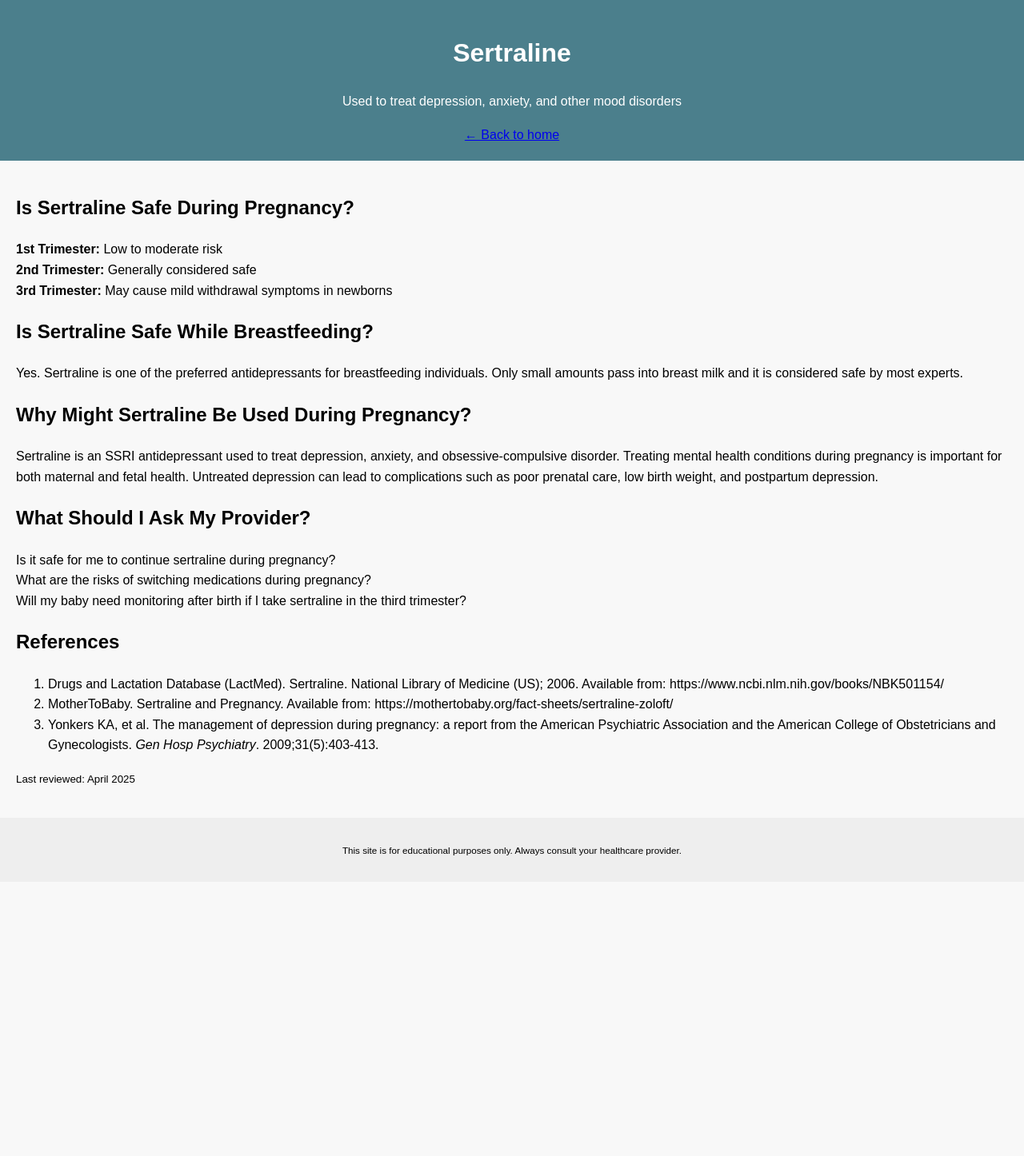
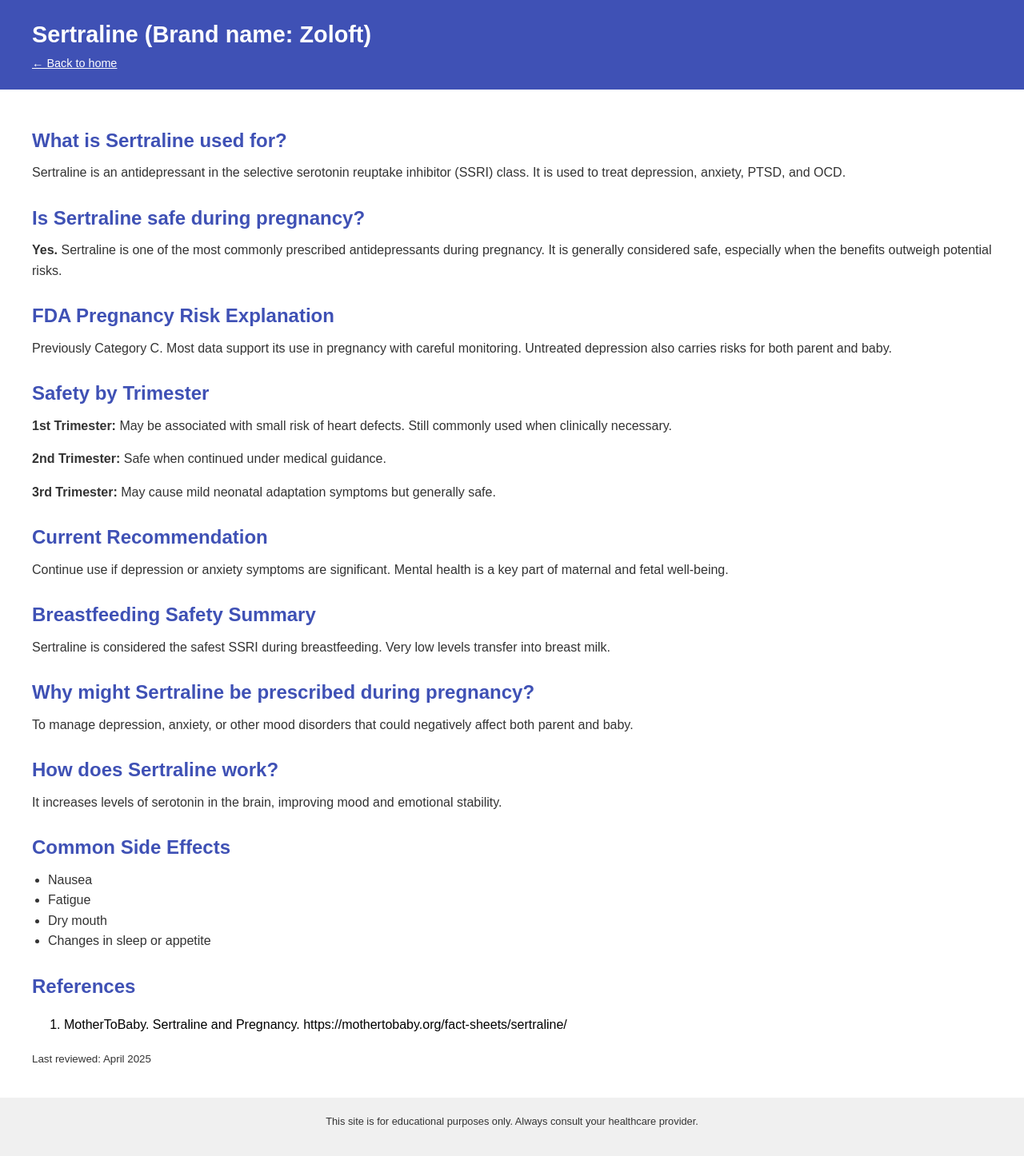
Before and after one commit to treygraham3/pregnancy-rx1, a plain HTML site: page sertraline.html in a window 1280 px wide. Shown: the whole page at 80% size. Before the commit the page ends 1103 px from the top, so only its background shows below. Drawn offline with Linux system fonts and the light colour scheme.

Commit message:
updated sertraline, metformin, levothyroxine, insulin, bupropion

```diff
--- a/sertraline.html
+++ b/sertraline.html
@@ -1,51 +1,85 @@
+<!DOCTYPE html>
+<html><head><meta charset="UTF-8"><title>Sertraline – PregnancyRx</title>
+<style>
+  body {
+    font-family: Arial, sans-serif;
+    margin: 0;
+    padding: 0;
+    line-height: 1.6;
+    background-color: #f9f9f9;
+  }
+  header {
+    background-color: #3f51b5;
+    color: white;
+    padding: 20px 40px;
+  }
+  header h1 {
+    margin: 0;
+    font-size: 1.8em;
+  }
+  header a {
+    color: white;
+    text-decoration: underline;
+    font-size: 0.9em;
+  }
+  main {
+    padding: 20px 40px;
+    background-color: #fff;
+  }
+  h2 {
+    color: #3f51b5;
+    margin-top: 25px;
+    margin-bottom: 8px;
+  }
+  p, ul {
+    font-size: 1em;
+    color: #333;
+    margin-top: 0;
+  }
+  ul {
+    padding-left: 20px;
+  }
+  footer {
+    text-align: center;
+    font-size: 0.8em;
+    color: #777;
+    padding: 20px;
+    background-color: #f0f0f0;
+  }
+</style>
+</head>
+<body><header><h1>Sertraline (Brand name: Zoloft)</h1><a href="index.html">← Back to home</a></header>
+<main>
+<h2>What is Sertraline used for?</h2>
+<p>Sertraline is an antidepressant in the selective serotonin reuptake inhibitor (SSRI) class. It is used to treat depression, anxiety, PTSD, and OCD.</p>
 
-<!DOCTYPE html>
-<html>
-<head>
-  <meta charset="UTF-8">
-  <title>Sertraline – PregnancyRx</title>
-  <link rel="stylesheet" href="style.css">
-</head>
-<body>
-  <header>
-    <h1>Sertraline</h1>
-    <p>Used to treat depression, anxiety, and other mood disorders</p>
-    <a href="index.html">← Back to home</a>
-  </header>
+<h2>Is Sertraline safe during pregnancy?</h2>
+<p><strong>Yes.</strong> Sertraline is one of the most commonly prescribed antidepressants during pregnancy. It is generally considered safe, especially when the benefits outweigh potential risks.</p>
 
-  <main>
-    <h2>Is Sertraline Safe During Pregnancy?</h2>
-    <ul>
-      <li><strong>1st Trimester:</strong> Low to moderate risk</li>
-      <li><strong>2nd Trimester:</strong> Generally considered safe</li>
-      <li><strong>3rd Trimester:</strong> May cause mild withdrawal symptoms in newborns</li>
-    </ul>
+<h2>FDA Pregnancy Risk Explanation</h2>
+<p>Previously Category C. Most data support its use in pregnancy with careful monitoring. Untreated depression also carries risks for both parent and baby.</p>
 
-    <h2>Is Sertraline Safe While Breastfeeding?</h2>
-    <p>Yes. Sertraline is one of the preferred antidepressants for breastfeeding individuals. Only small amounts pass into breast milk and it is considered safe by most experts.</p>
+<h2>Safety by Trimester</h2>
+<p><strong>1st Trimester:</strong> May be associated with small risk of heart defects. Still commonly used when clinically necessary.</p>
+<p><strong>2nd Trimester:</strong> Safe when continued under medical guidance.</p>
+<p><strong>3rd Trimester:</strong> May cause mild neonatal adaptation symptoms but generally safe.</p>
 
-    <h2>Why Might Sertraline Be Used During Pregnancy?</h2>
-    <p>Sertraline is an SSRI antidepressant used to treat depression, anxiety, and obsessive-compulsive disorder. Treating mental health conditions during pregnancy is important for both maternal and fetal health. Untreated depression can lead to complications such as poor prenatal care, low birth weight, and postpartum depression.</p>
+<h2>Current Recommendation</h2>
+<p>Continue use if depression or anxiety symptoms are significant. Mental health is a key part of maternal and fetal well-being.</p>
 
-    <h2>What Should I Ask My Provider?</h2>
-    <ul>
-      <li>Is it safe for me to continue sertraline during pregnancy?</li>
-      <li>What are the risks of switching medications during pregnancy?</li>
-      <li>Will my baby need monitoring after birth if I take sertraline in the third trimester?</li>
-    </ul>
+<h2>Breastfeeding Safety Summary</h2>
+<p>Sertraline is considered the safest SSRI during breastfeeding. Very low levels transfer into breast milk.</p>
 
-    <h2>References</h2>
-    <ol>
-      <li>Drugs and Lactation Database (LactMed). Sertraline. National Library of Medicine (US); 2006. Available from: https://www.ncbi.nlm.nih.gov/books/NBK501154/</li>
-      <li>MotherToBaby. Sertraline and Pregnancy. Available from: https://mothertobaby.org/fact-sheets/sertraline-zoloft/</li>
-      <li>Yonkers KA, et al. The management of depression during pregnancy: a report from the American Psychiatric Association and the American College of Obstetricians and Gynecologists. <i>Gen Hosp Psychiatry</i>. 2009;31(5):403-413.</li>
-    </ol>
+<h2>Why might Sertraline be prescribed during pregnancy?</h2>
+<p>To manage depression, anxiety, or other mood disorders that could negatively affect both parent and baby.</p>
 
-    <p><small>Last reviewed: April 2025</small></p>
-  </main>
+<h2>How does Sertraline work?</h2>
+<p>It increases levels of serotonin in the brain, improving mood and emotional stability.</p>
 
-  <footer>
-    <p><small>This site is for educational purposes only. Always consult your healthcare provider.</small></p>
-  </footer>
-</body>
-</html>
+<h2>Common Side Effects</h2>
+<ul><li>Nausea</li><li>Fatigue</li><li>Dry mouth</li><li>Changes in sleep or appetite</li></ul>
+
+<h2>References</h2>
+<ol><li>MotherToBaby. Sertraline and Pregnancy. https://mothertobaby.org/fact-sheets/sertraline/</li></ol>
+<p><small>Last reviewed: April 2025</small></p>
+</main><footer><p>This site is for educational purposes only. Always consult your healthcare provider.</p></footer></body></html>
```
Also changed, not shown: bupropion.html (+77 -42 lines), insulin.html (+77 -43 lines), levothyroxine.html (+77 -43 lines), metformin.html (+77 -43 lines), 1 other file.
